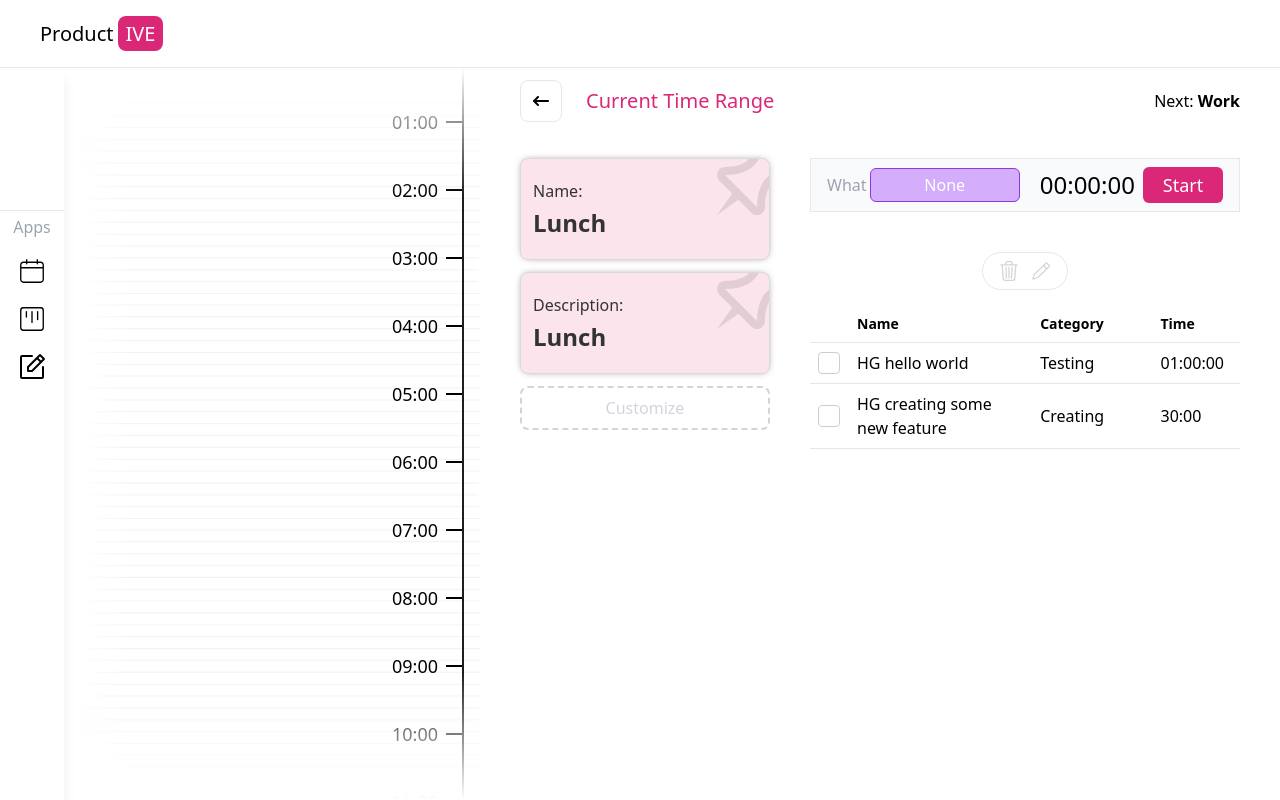
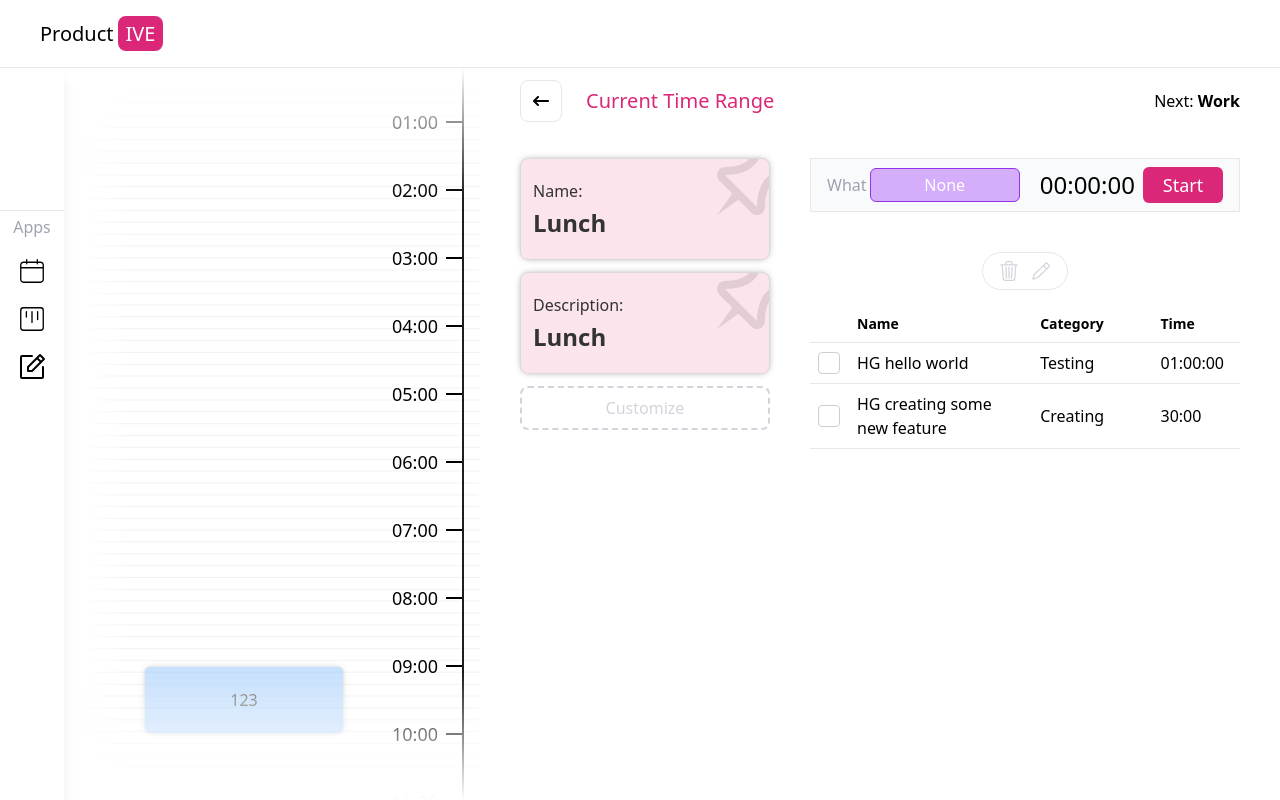
Before and after one commit to karal63/time-manager-app-project, a React (Vite) app: page /planner/observe in a window 1280 px wide. Built offline with nearby package versions, Linux system fonts and the light colour scheme.

Commit message:
- Stworzenie tablicy z każdą godziną dnia oraz jej pozycji pionowo na osi. - Stworzenie okresu czasu "TimeAxis" - Stworzenie pojedynczego bloku na osi czasu - Stworzenie funkcjonalności dla bieżącego okresu czasu w "store.js" - Aktualizacja wersji

```diff
--- a/src/components/AddTimeRangePanel.jsx
+++ b/src/components/AddTimeRangePanel.jsx
@@ -35,8 +35,6 @@ const AddTimeRangePanel = () => {
 
     // Textarea ref
     let textareaRef = useRef();
-
-    const secondInputRef = useRef(null);
 
     // Making textarea dynamic
     const handleInput = (e) => {
@@ -94,12 +92,6 @@ const AddTimeRangePanel = () => {
         });
     };
 
-    const handleFirstInput = (e) => {
-        if (e.target.value.length === 5) {
-            secondInputRef.current.focus();
-        }
-    };
-
     return (
         <section
             className={`h-[calc(100vh-68px)] w-[350px] rounded-md shadow-main bg-white overflow-hidden px-5 pt-7 pb-10 flex flex-col
@@ -151,7 +143,6 @@ const AddTimeRangePanel = () => {
                                             ...timeRange,
                                             timeStart: e.target.value,
                                         });
-                                        handleFirstInput(e);
                                     }}
                                 />
                                 <p className="flex-center text-sm">
@@ -161,7 +152,6 @@ const AddTimeRangePanel = () => {
 
                             <div className="flex flex-col w-full">
                                 <input
-                                    ref={secondInputRef}
                                     type="time"
                                     className="input border-[1px] py-2 px-2 rounded-lg outline-gray-200"
                                     value={timeEnd}
--- /dev/null
+++ b/src/components/observe_page/SingleVertBlock.jsx
@@ -0,0 +1,126 @@
+import { useEffect, useState } from "react";
+import { timeRangesVert } from "../../constants/index";
+import { useTimeRangeStore } from "../../store";
+
+const SingleVertBlock = ({ timeRange, distance }) => {
+    const { setCurrentTimeRanges } = useTimeRangeStore();
+    const [marks, setMarks] = useState({
+        currentMark: "",
+        endTimeMark: "",
+    });
+    const { timeStart, timeEnd } = timeRange;
+
+    const [height, setHeight] = useState(0);
+    const [width, setWidth] = useState(0);
+    const [isCurrent, setIsCurrent] = useState(false);
+
+    const getMinutes = (time) => {
+        return time.split(":")[1];
+    };
+
+    // getting minuts from time
+    const getHours = (time) => {
+        return time.split(":")[0];
+    };
+
+    useEffect(() => {
+        if (getMinutes(timeStart) === "00" && getMinutes(timeEnd) === "00") {
+            const newCurrentMark = timeRangesVert.find(
+                (s) => s.time === timeStart
+            );
+            const newEndMark = timeRangesVert.find((s) => s.time === timeEnd);
+
+            setMarks({
+                currentMark: newCurrentMark,
+                endTimeMark: newEndMark,
+            });
+
+            // Setting height to the time range
+            setHeight(newEndMark.positionY - newCurrentMark.positionY);
+        } else {
+            let newTimeStart = `${getHours(timeStart)}:00`;
+            let newTimeEnd = `${getHours(timeEnd)}:00`;
+
+            let timeStartMinuts = Number(getMinutes(timeStart));
+            let timeEndMinuts = Number(getMinutes(timeEnd));
+
+            const newCurrentMark = {
+                ...timeRangesVert.find((s) => s.time === newTimeStart),
+            };
+
+            const newEndMark = {
+                ...timeRangesVert.find((s) => s.time === newTimeEnd),
+            };
+
+            // Adding minuts
+            newCurrentMark.positionY =
+                newCurrentMark.positionY + timeStartMinuts * 1.13;
+            newEndMark.positionY = newEndMark.positionY + timeEndMinuts * 1.13;
+
+            setHeight(newEndMark.positionY - newCurrentMark.positionY);
+
+            setMarks({
+                currentMark: {
+                    ...newCurrentMark,
+                },
+                endTimeMark: {
+                    ...newEndMark,
+                },
+            });
+        }
+    }, [timeRange]);
+
+    useEffect(() => {
+        if (height < 50) {
+            setWidth(220);
+        } else if (height > 50 && height < 100) {
+            setWidth(200);
+        } else if (height > 100 && height < 150) {
+            setWidth(180);
+        } else if (height > 150 && height < 200) {
+            setWidth(160);
+        } else {
+            setWidth(50);
+        }
+    }, [height]);
+
+    const getTotalMinutes = (time) => {
+        const [hours, minutes] = time.split(":").map(Number);
+        return hours * 60 + minutes;
+    };
+
+    useEffect(() => {
+        const currentDate = new Date();
+        const currentMinutes =
+            currentDate.getHours() * 60 + currentDate.getMinutes();
+
+        const startMinutes = getTotalMinutes(timeStart);
+        const endMinutes = getTotalMinutes(timeEnd);
+
+        if (currentMinutes >= startMinutes && currentMinutes <= endMinutes) {
+            setIsCurrent(true);
+            setCurrentTimeRanges(timeRange);
+        } else {
+            setIsCurrent(false);
+        }
+    }, [distance]); // Dependency array
+
+    return (
+        <div
+            className={`absolute left-20 rounded-md border-[1px] border-gray-300 shadow-main flex-center overflow-hidden ${
+                isCurrent
+                    ? "bg-blue-400 border-[2px] border-blue-600 z-10"
+                    : "bg-blue-300 opacity-50"
+            }`}
+            style={{
+                top: marks.currentMark.positionY + "px",
+                height: height + "px",
+                width: width + "px",
+            }}
+        >
+            {timeRange.name}
+        </div>
+    );
+};
+
+export default SingleVertBlock;
--- a/src/components/observe_page/TimeAxis.jsx
+++ b/src/components/observe_page/TimeAxis.jsx
@@ -1,10 +1,31 @@
 import { useTimeRangeStore } from "../../store";
 import gridImage from "../../assets/graph2.png";
+import { useEffect, useRef, useState } from "react";
+import SingleVertBlock from "./SingleVertBlock";
+import { timeRangesVert } from "../../constants/index";
+import { IoMdArrowDropleft } from "react-icons/io";
 
 const TimeAxis = ({ isTimeAxisOpen }) => {
-    const { dayStructure } = useTimeRangeStore();
+    const { dayStructure, timeRanges, getTimeRangesFromLocalStorage } =
+        useTimeRangeStore();
+    const [distance, setDistance] = useState(0);
 
-    // make bottom side scrollable, replace position fixed
+    const fullArea = useRef(null);
+
+    useEffect(() => {
+        getTimeRangesFromLocalStorage();
+
+        setInterval(() => {
+            const currentTime = new Date();
+            const hours = String(currentTime.getHours()).padStart(2, "0");
+            const minutes = currentTime.getMinutes();
+
+            const newTimeStart = timeRangesVert.find(
+                (el) => el.time === `${hours}:00`
+            );
+            setDistance(newTimeStart.positionY + minutes * 1.13);
+        }, 1000);
+    }, []);
 
     return (
         <div
@@ -15,14 +36,18 @@ const TimeAxis = ({ isTimeAxisOpen }) => {
                 clipPath: "inset(0 0 0 0)",
             }}
         >
+            {/* Gradient */}
             <div className="sticky top-0 left-0 w-full h-32 bg-gradient-to-b from-white to-transparent z-20"></div>
+            {/* Top Gradient */}
+
             <div
-                className="bottom-0 left-0 w-full h-32 bg-gradient-to-t from-white to-transparent z-20"
+                className="bottom-0  transform -translate-x-1/2 w-[80%] h-32 bg-gradient-to-t from-white to-transparent z-30 pointer-events-none"
                 style={{
                     position: "fixed",
                 }}
             ></div>
 
+            {/* Container */}
             <div
                 className="absolute w-full flex justify-end top-0 right-0 pr-4 bg-contain bg-"
                 style={{
@@ -38,6 +63,28 @@ const TimeAxis = ({ isTimeAxisOpen }) => {
                     ))}
                 </ul>
                 <div className="w-[2px] bg-[#1e1e1e] z-10"></div>
+                {/* Current time */}
+                <div
+                    className="w-full absolute z-20 transition-all"
+                    style={{
+                        top: distance + "px",
+                    }}
+                >
+                    <div className="h-[2px] bg-red-500"></div>
+                    <span className="absolute -right-[18px] -top-[14px] text-red-500 text-3xl">
+                        <IoMdArrowDropleft />
+                    </span>
+                </div>
+
+                <div ref={fullArea} className="absolute w-full h-full">
+                    {timeRanges.map((timeRange) => (
+                        <SingleVertBlock
+                            key={timeRange.id}
+                            timeRange={timeRange}
+                            distance={distance}
+                        />
+                    ))}
+                </div>
             </div>
         </div>
     );
--- a/src/constants/index.js
+++ b/src/constants/index.js
@@ -81,3 +81,126 @@ export const categories = [
         name: "Paused",
     },
 ];
+
+export const timeRangesVert = [
+    {
+        id: 1,
+        time: "01:00",
+        positionY: 54,
+    },
+    {
+        id: 2,
+        time: "02:00",
+        positionY: 122,
+    },
+    {
+        id: 3,
+        time: "03:00",
+        positionY: 190,
+    },
+    {
+        id: 4,
+        time: "04:00",
+        positionY: 258,
+    },
+    {
+        id: 5,
+        time: "05:00",
+        positionY: 326,
+    },
+    {
+        id: 6,
+        time: "06:00",
+        positionY: 394,
+    },
+    {
+        id: 7,
+        time: "07:00",
+        positionY: 462,
+    },
+    {
+        id: 8,
+        time: "08:00",
+        positionY: 530,
+    },
+    {
+        id: 9,
+        time: "09:00",
+        positionY: 598,
+    },
+    {
+        id: 10,
+        time: "10:00",
+        positionY: 666,
+    },
+    {
+        id: 11,
+        time: "11:00",
+        positionY: 734,
+    },
+    {
+        id: 12,
+        time: "12:00",
+        positionY: 802,
+    },
+    {
+        id: 13,
+        time: "13:00",
+        positionY: 870,
+    },
+    {
+        id: 14,
+        time: "14:00",
+        positionY: 938,
+    },
+    {
+        id: 15,
+        time: "15:00",
+        positionY: 1006,
+    },
+    {
+        id: 16,
+        time: "16:00",
+        positionY: 1074,
+    },
+    {
+        id: 17,
+        time: "17:00",
+        positionY: 1142,
+    },
+    {
+        id: 18,
+        time: "18:00",
+        positionY: 1210,
+    },
+    {
+        id: 19,
+        time: "19:00",
+        positionY: 1278,
+    },
+    {
+        id: 20,
+        time: "20:00",
+        positionY: 1346,
+    },
+    {
+        id: 21,
+        time: "21:00",
+        positionY: 1414,
+    },
+    {
+        id: 22,
+        time: "22:00",
+        positionY: 1482,
+    },
+    {
+        id: 23,
+        time: "23:00",
+        positionY: 1550,
+    },
+    {
+        id: 24,
+        time: "00:00",
+        positionY: 1618,
+    },
+];
--- a/src/store.js
+++ b/src/store.js
@@ -396,6 +396,7 @@ export const useTimeRangeStore = create((set) => ({
 
             return {
                 achievements: newAchievements,
+                selectedAchievements: [],
             };
         }),
 
@@ -411,4 +412,18 @@ export const useTimeRangeStore = create((set) => ({
                 records: state.selectAchievement,
             },
         })),
+
+    currentTimeRanges: [],
+
+    setCurrentTimeRanges: (timeRange) =>
+        set((state) => {
+            // Filter out any existing instance of timeRange.id
+            const filteredRanges = state.currentTimeRanges.filter(
+                (el) => el.id !== timeRange.id
+            );
+
+            return {
+                currentTimeRanges: [...filteredRanges, timeRange], // Create new array, avoiding mutation
+            };
+        }),
 }));
```
Also changed, not shown: 1 other file (tests, documents, lock files or other folders).
